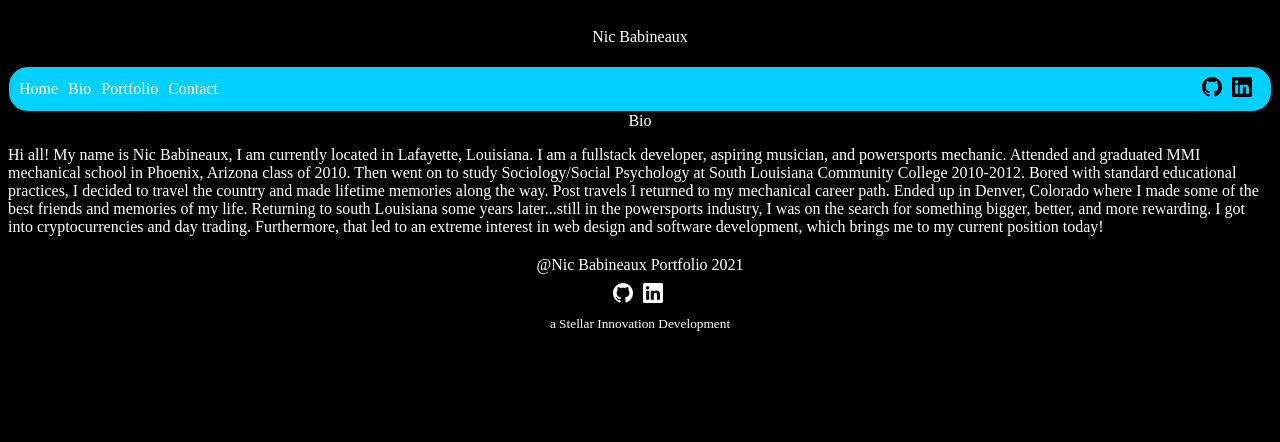
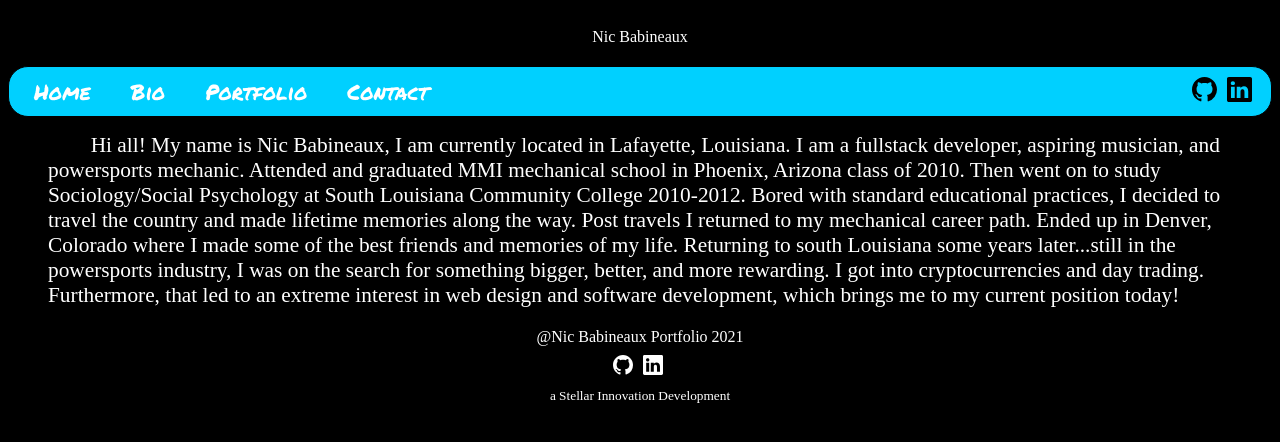
Before and after one commit to NicBab/nicportfolio, a React (Create React App) app: page /bio in a window 1280 px wide. Shown: the top 442 px of the page. Built offline with nearby package versions, Linux system fonts and the light colour scheme.

Commit message:
css cleanup

```diff
--- a/src/Components/css/IconsFooter.css
+++ b/src/Components/css/IconsFooter.css
@@ -1,21 +1,14 @@
 #iconsFoot {
     display: flex;
    margin-right: 4px;
-
 }
 
-.gitHubIconFooter {
+.gitHubIconFooter,
+.linkedinIconFooter {
     cursor: pointer;
     margin: 5px;
     color: white;
     background-color: black;
-}
-
-.linkedinIconFooter {
-    cursor: pointer;
-    margin: 5px;
-    color: white;
-    background: black;
 }
 
 .bi-github-ft,
--- a/src/Components/css/IconsHeader.css
+++ b/src/Components/css/IconsHeader.css
@@ -4,13 +4,7 @@
    background-color: rgb(0, 208, 255);
 }
 
-.gitHubIconHeader {
-    cursor: pointer;
-    margin: 5px;
-    color: white;
-    background-color: rgb(0, 208, 255);
-}
-
+.gitHubIconHeader,
 .linkedinIconHeader {
     cursor: pointer;
     margin: 5px;
--- a/src/Components/css/NavBar.css
+++ b/src/Components/css/NavBar.css
@@ -1,3 +1,5 @@
+@import url('https://fonts.googleapis.com/css2?family=Permanent+Marker&display=swap');
+
 #navBar {
     display: flex;
     align-items: center;
@@ -15,15 +17,21 @@
     margin-right: 5px;
 }
 
-a {
-    text-decoration: none;
+.nav-link,
+.nav-item {
+    background-color: rgb(0, 208, 255);
 }
 
+a,
 .fa-home,
 .fa-bio,
 .fa-portfolio,
 .fa-contact {
+    text-decoration: none;
     color: white;
+    font-size: 16pt;
     padding: 5px;
+    margin: 5px;
     background-color: rgb(0, 208, 255);
+    font-family: 'Permanent Marker', cursive;
 }
--- a/src/Pages/Bio.jsx
+++ b/src/Pages/Bio.jsx
@@ -1,20 +1,36 @@
 import React from 'react'
+import { Container } from 'react-bootstrap'
 import './css/Bio.css'
 
 const Bio = () => {
     return (
-        <>
-          <div className="bioPg">
-            Bio
-          </div>
-          <p className="bioP">
+      <Container>
+        <figure>
+          <figCaption>
             Hi all! My name is Nic Babineaux, I am currently located in Lafayette, Louisiana.
-I am a fullstack developer, aspiring musician, and powersports mechanic.
-Attended and graduated MMI mechanical school in Phoenix, Arizona class of 2010.
-Then went on to study Sociology/Social Psychology at South Louisiana Community College 2010-2012. Bored with standard educational practices, I decided to travel the country and made lifetime memories along the way. Post travels I returned to my mechanical career path. Ended up in Denver, Colorado where I made some of the best friends and memories of my life. Returning to south Louisiana some years later...still in the powersports industry, I was on the search for something bigger, better, and more rewarding. I got into cryptocurrencies and day trading. Furthermore, that led to an extreme interest in web design and software development, which brings me to my current position today!
-          </p>
-      </>
+          I am a fullstack developer, aspiring musician, and powersports mechanic.
+          Attended and graduated MMI mechanical school in Phoenix, Arizona class of 2010.
+          Then went on to study Sociology/Social Psychology at South Louisiana Community College 2010-2012.
+          Bored with standard educational practices, I decided to travel the country and made lifetime memories along the way.
+          Post travels I returned to my mechanical career path. Ended up in Denver, Colorado where I made some of the best friends and memories of my life.
+          Returning to south Louisiana some years later...still in the powersports industry, I was on the search for something bigger, better, and more rewarding.
+          I got into cryptocurrencies and day trading. Furthermore, that led to an extreme interest in web design and software development, which brings me to my current position today!
+          </figCaption>
+        </figure>
+      </Container>
     )
 }
 
 export default Bio
+
+
+
+
+{/* <>
+<div className="bioPg">
+  Bio
+</div>
+<p className="bioP">
+
+</p>
+</> */}
--- a/src/Pages/css/Bio.css
+++ b/src/Pages/css/Bio.css
@@ -3,6 +3,8 @@
     color: white;
 }
 
-.bioP {
+figCaption {
     color: white;
+    text-indent: 2em;
+    font-size: 16pt;
 }
--- a/src/icons/index.js
+++ b/src/icons/index.js
@@ -1,8 +1,8 @@
-export const gitHubIconHead = <svg xmlns="http://www.w3.org/2000/svg" width="20" height="20" fill="currentColor" className="bi-github-hd" viewBox="0 0 16 16">
+export const gitHubIconHead = <svg xmlns="http://www.w3.org/2000/svg" width="25" height="25" fill="currentColor" className="bi-github-hd" viewBox="0 0 16 16">
   <path d="M8 0C3.58 0 0 3.58 0 8c0 3.54 2.29 6.53 5.47 7.59.4.07.55-.17.55-.38 0-.19-.01-.82-.01-1.49-2.01.37-2.53-.49-2.69-.94-.09-.23-.48-.94-.82-1.13-.28-.15-.68-.52-.01-.53.63-.01 1.08.58 1.23.82.72 1.21 1.87.87 2.33.66.07-.52.28-.87.51-1.07-1.78-.2-3.64-.89-3.64-3.95 0-.87.31-1.59.82-2.15-.08-.2-.36-1.02.08-2.12 0 0 .67-.21 2.2.82.64-.18 1.32-.27 2-.27.68 0 1.36.09 2 .27 1.53-1.04 2.2-.82 2.2-.82.44 1.1.16 1.92.08 2.12.51.56.82 1.27.82 2.15 0 3.07-1.87 3.75-3.65 3.95.29.25.54.73.54 1.48 0 1.07-.01 1.93-.01 2.2 0 .21.15.46.55.38A8.012 8.012 0 0 0 16 8c0-4.42-3.58-8-8-8z"/>
 </svg>
 
-export const linkedinIconHead = <svg xmlns="http://www.w3.org/2000/svg" width="20" height="20" fill="currentColor" class="bi-linkedin-hd" viewBox="0 0 16 16">
+export const linkedinIconHead = <svg xmlns="http://www.w3.org/2000/svg" width="25" height="25" fill="currentColor" class="bi-linkedin-hd" viewBox="0 0 16 16">
 <path d="M0 1.146C0 .513.526 0 1.175 0h13.65C15.474 0 16 .513 16 1.146v13.708c0 .633-.526 1.146-1.175 1.146H1.175C.526 16 0 15.487 0 14.854V1.146zm4.943 12.248V6.169H2.542v7.225h2.401zm-1.2-8.212c.837 0 1.358-.554 1.358-1.248-.015-.709-.52-1.248-1.342-1.248-.822 0-1.359.54-1.359 1.248 0 .694.521 1.248 1.327 1.248h.016zm4.908 8.212V9.359c0-.216.016-.432.08-.586.173-.431.568-.878 1.232-.878.869 0 1.216.662 1.216 1.634v3.865h2.401V9.25c0-2.22-1.184-3.252-2.764-3.252-1.274 0-1.845.7-2.165 1.193v.025h-.016a5.54 5.54 0 0 1 .016-.025V6.169h-2.4c.03.678 0 7.225 0 7.225h2.4z"/>
 </svg>
 
```
